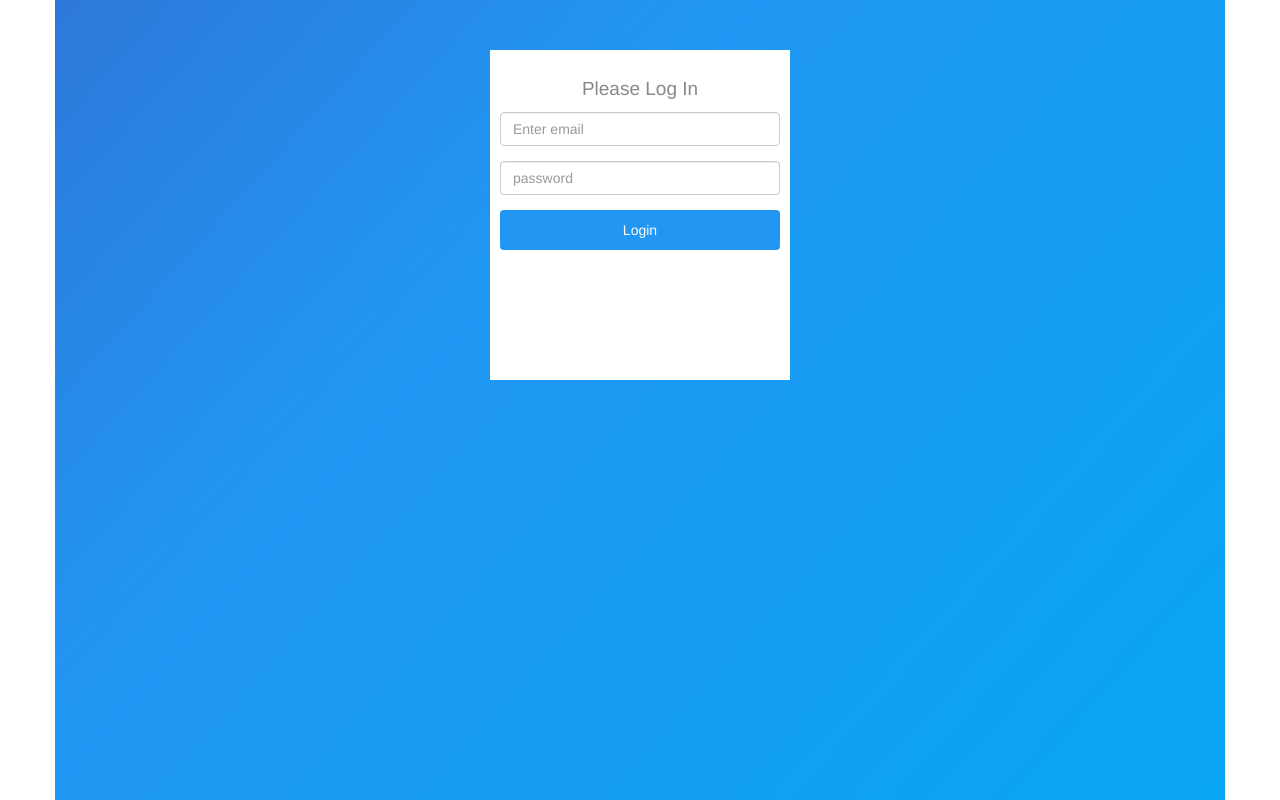
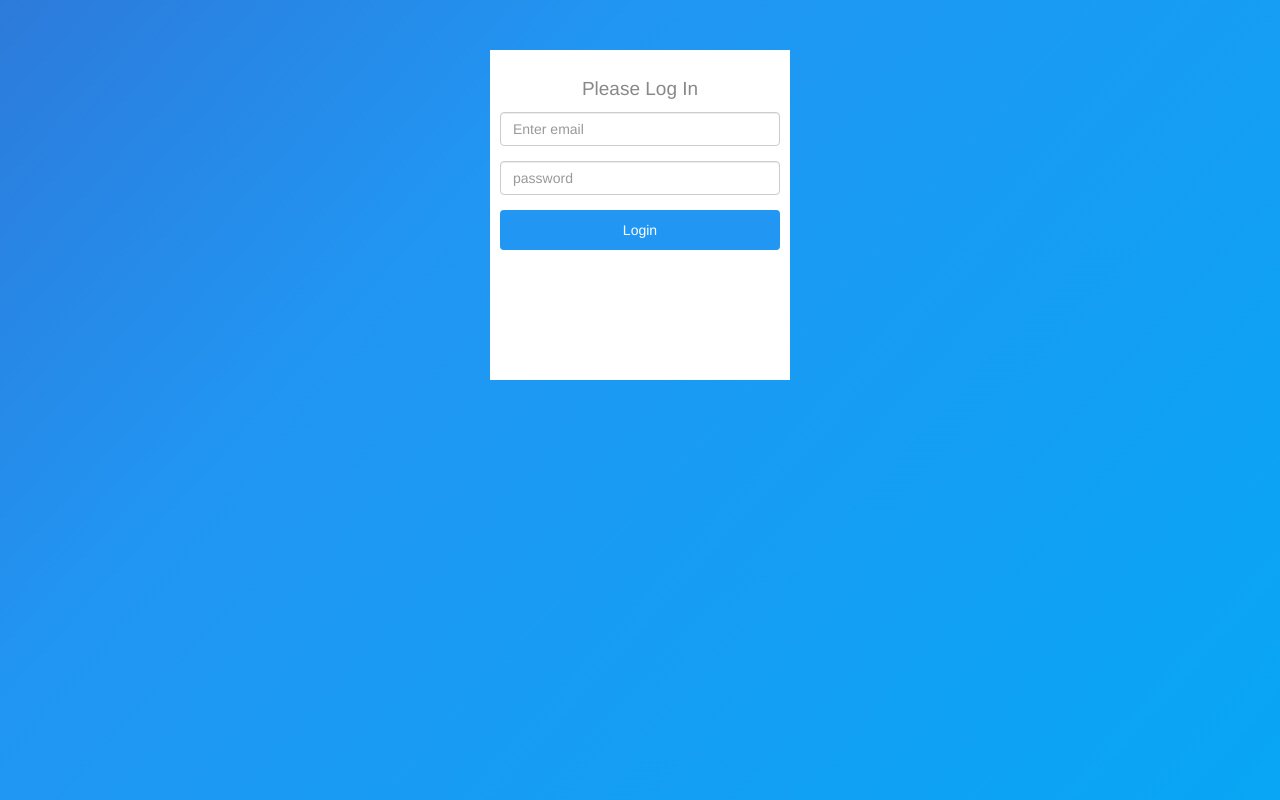
Before and after one commit to blobbyblobfish/piggy-bank, a React (Create React App) app: page /login in a window 1280 px wide. Built offline with nearby package versions, Linux system fonts and the light colour scheme.

Commit message:
updates login and sign-up css

```diff
--- a/src/components/Login.css
+++ b/src/components/Login.css
@@ -1,4 +1,4 @@
-.container{
+.hydrated{
     height: 100%;
     width: 100%;
     margin: 0;
```
